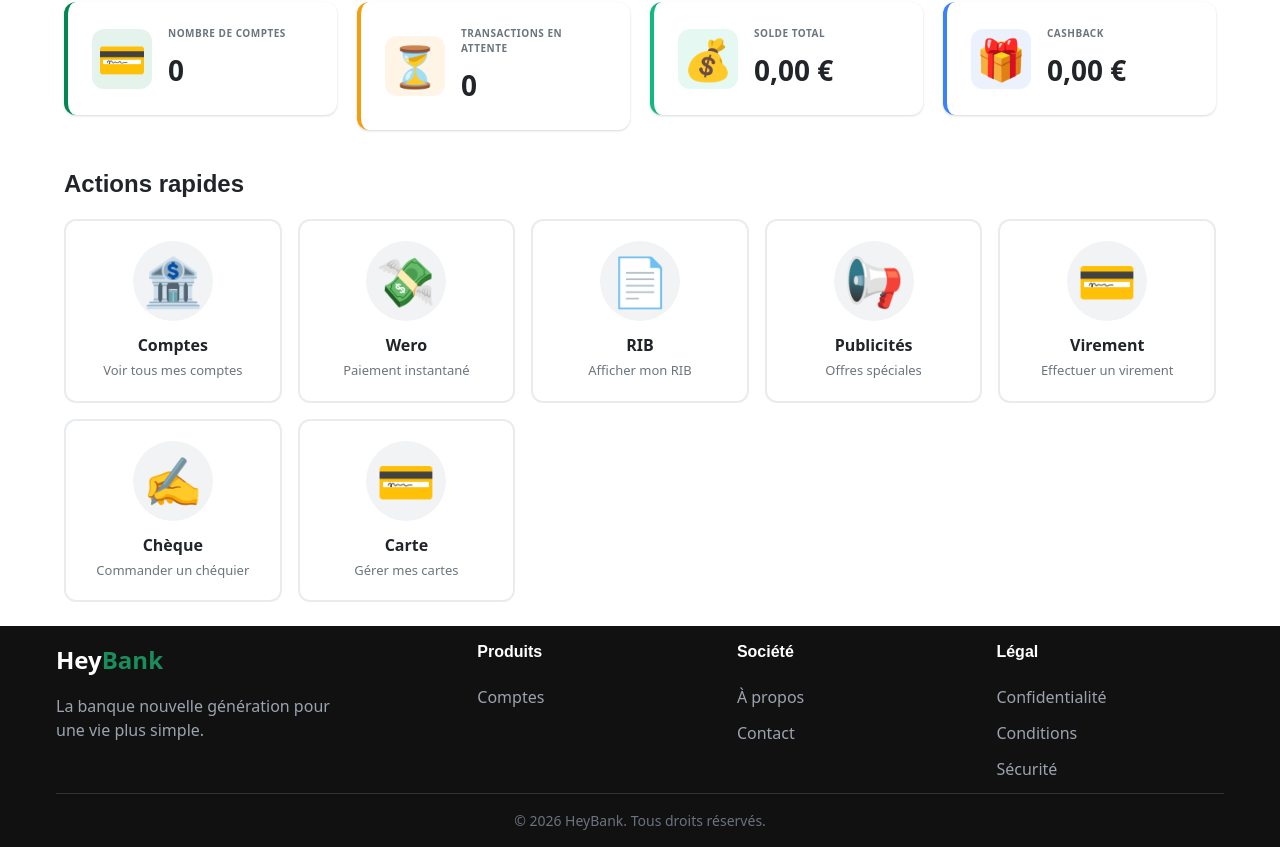
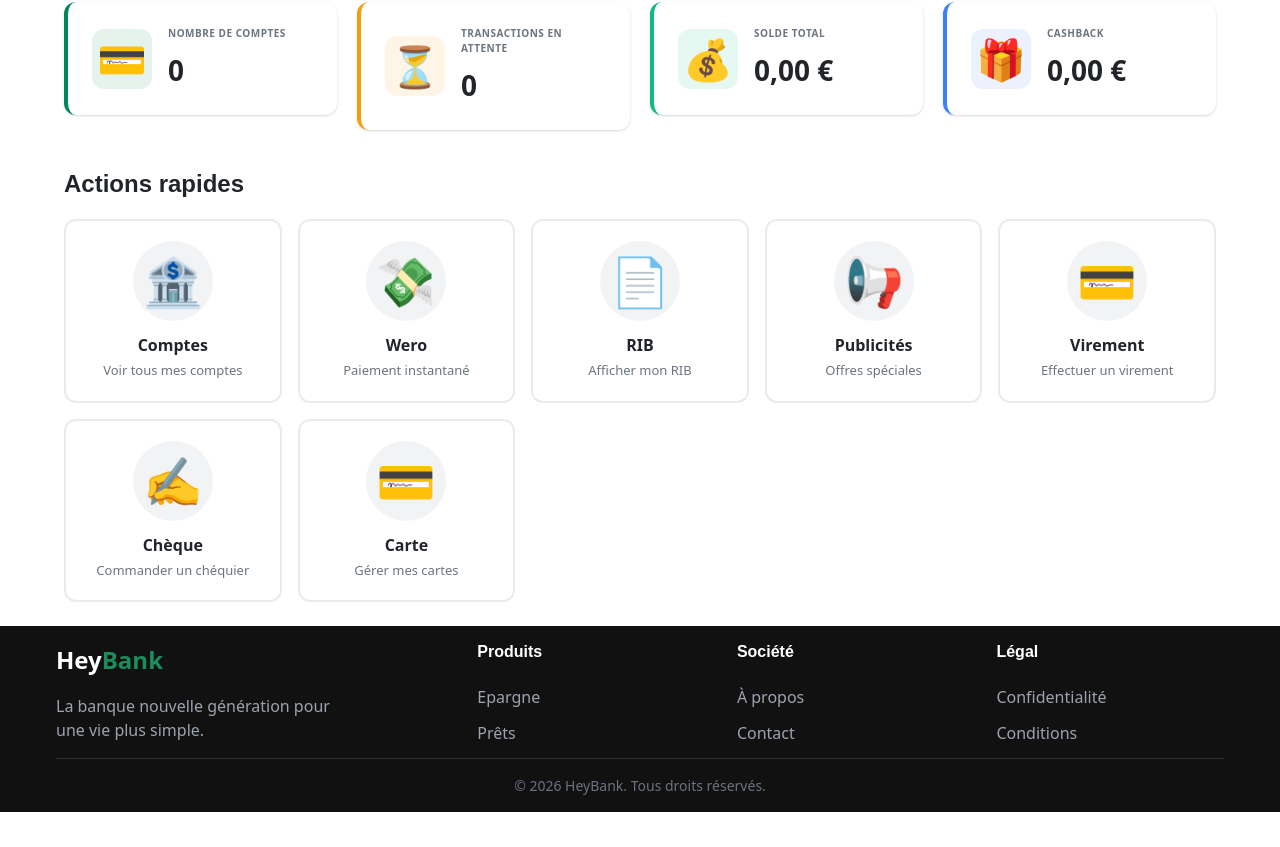
Before and after one commit to LoicVanelMABO/HeyBank, an Angular app: page /dashboard in a window 1280 px wide. Shown: the part 204-1051 px from the top of the page. After the commit the page ends 1016 px from the top, so only its background shows below. Built offline with nearby package versions, Linux system fonts and the light colour scheme; no server answers; sample sign-in values are in the browser's storage.

Commit message:
feat: ajout de la navigation dans le composant stats-card et mise à jour des liens dans le pied de page

```diff
--- a/src/app/features/dashboard/components/stats-card/stats-card.component.css
+++ b/src/app/features/dashboard/components/stats-card/stats-card.component.css
@@ -8,6 +8,7 @@
   box-shadow: var(--shadow);
   transition: all 0.3s ease;
   border-left: 4px solid transparent;
+  cursor: pointer;
 }
 
 .stats-card:hover {
--- a/src/app/features/dashboard/components/stats-card/stats-card.component.html
+++ b/src/app/features/dashboard/components/stats-card/stats-card.component.html
@@ -1,4 +1,5 @@
-<div class="stats-card" [class]="'stats-card--' + color">
+
+<div (click)="navigate()" class="stats-card" [class]="'stats-card--' + color">
   <div class="stats-card__icon">{{ icon }}</div>
   <div class="stats-card__content">
     <div class="stats-card__title">{{ title }}</div>
--- a/src/app/features/dashboard/components/stats-card/stats-card.component.ts
+++ b/src/app/features/dashboard/components/stats-card/stats-card.component.ts
@@ -1,5 +1,6 @@
 import { Component, Input } from '@angular/core';
 import { CommonModule } from '@angular/common';
+import { Router } from '@angular/router';
 
 @Component({
   selector: 'app-stats-card',
@@ -14,6 +15,13 @@
   @Input() icon: string = '📊';
   @Input() color: 'primary' | 'success' | 'warning' | 'info' = 'primary';
   @Input() isCurrency: boolean = false;
+  @Input() link: string = '#';
+
+  _router: Router;
+
+  constructor(router: Router) {
+    this._router = router;
+  }
 
   formatValue(): string {
     if (this.isCurrency) {
@@ -24,4 +32,8 @@
     }
     return this.value.toString();
   }
+
+  navigate(): void {
+    this._router.navigateByUrl(this.link);
+  }
 }
--- a/src/app/features/dashboard/dashboard.component.html
+++ b/src/app/features/dashboard/dashboard.component.html
@@ -26,6 +26,7 @@
         [value]="stats.accountsCount"
         icon="💳"
         color="primary"
+        link="/accounts"
       ></app-stats-card>
 
       <app-stats-card
@@ -33,6 +34,7 @@
         [value]="stats.pendingTransactions"
         icon="⏳"
         color="warning"
+        link="/transactions"
       ></app-stats-card>
 
       <app-stats-card
--- a/src/app/layout/footer/footer.component.html
+++ b/src/app/layout/footer/footer.component.html
@@ -12,7 +12,8 @@
                 <div class="link-column">
                     <h3>Produits</h3>
                     <ul>
-                        <li><a routerLink="/accounts">Comptes</a></li>
+                        <li><a href="#">Epargne</a></li>
+                        <li><a href="#">Prêts</a></li>
                     </ul>
                 </div>
                 <div class="link-column">
@@ -27,7 +28,7 @@
                     <ul>
                         <li><a routerLink="/privacy">Confidentialité</a></li>
                         <li><a routerLink="/terms">Conditions</a></li>
-                        <li><a routerLink="/security">Sécurité</a></li>
+                        <!-- <li><a routerLink="/security">Sécurité</a></li> -->
                     </ul>
                 </div>
             </div>
```
